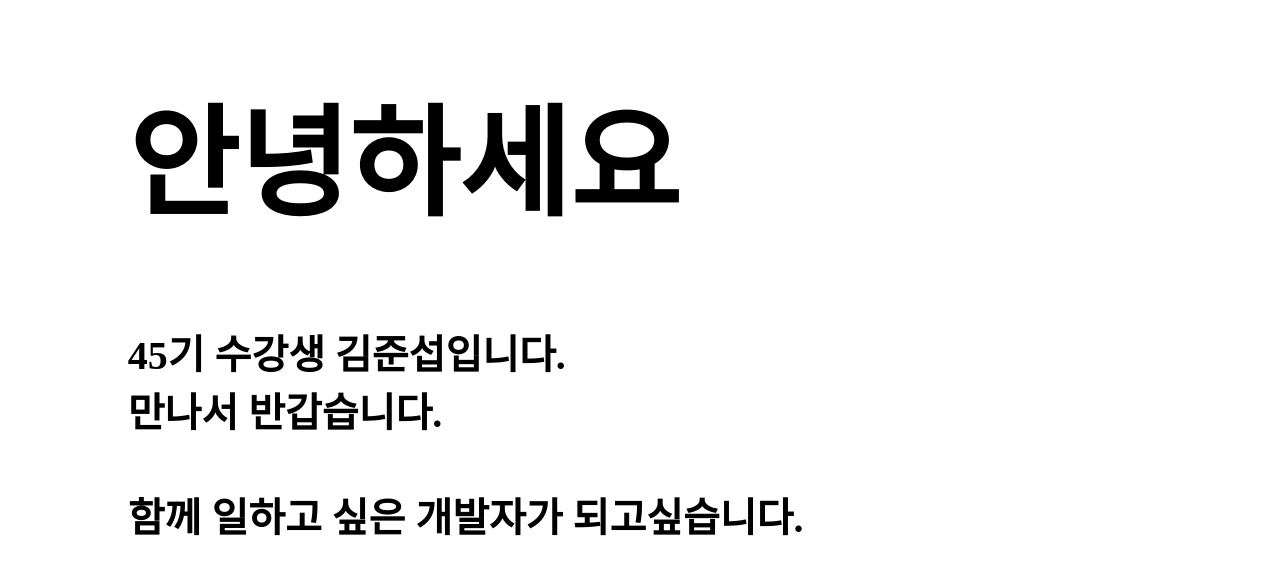
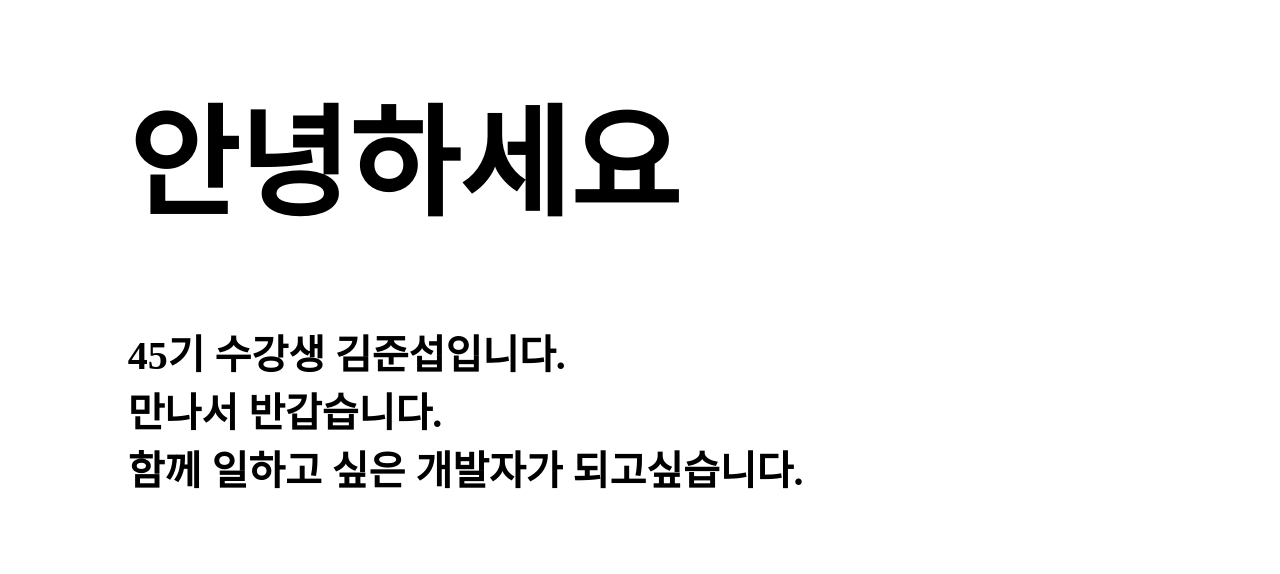
Before and after one commit to junsobi/Introduce, a plain HTML site: page index.html in a window 1280 px wide. Shown: the part 172-746 px from the top of the page. Drawn offline with Linux system fonts and the light colour scheme.

Commit message:
Update index.html

```diff
--- a/index.html
+++ b/index.html
@@ -29,10 +29,11 @@
 <div class="introduce">
   <h1>안녕하세요</h1>
   <Div class="TTT">
-  <div> 45기 수강생 김준섭입니다.</div>
-  <div>만나서 반갑습니다.
-      </div>
-  <div>&nbsp;</div>
+  <div> 45기 수강생 김준섭입니다.
+  <br />만나서 반갑습니다.
+    </dib>
+
+    <br />
     <div>
     함께 일하고 싶은 개발자가 되고싶습니다.</div>
   </div>
```
